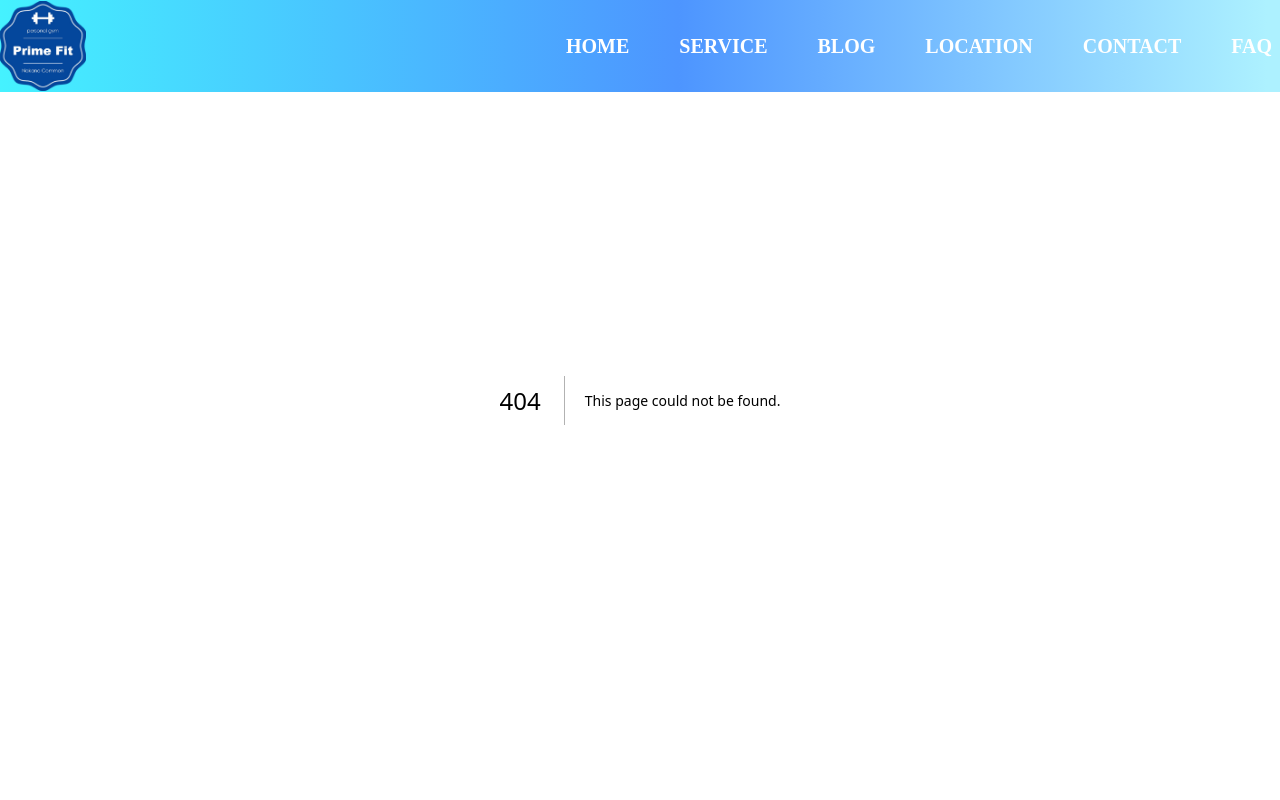
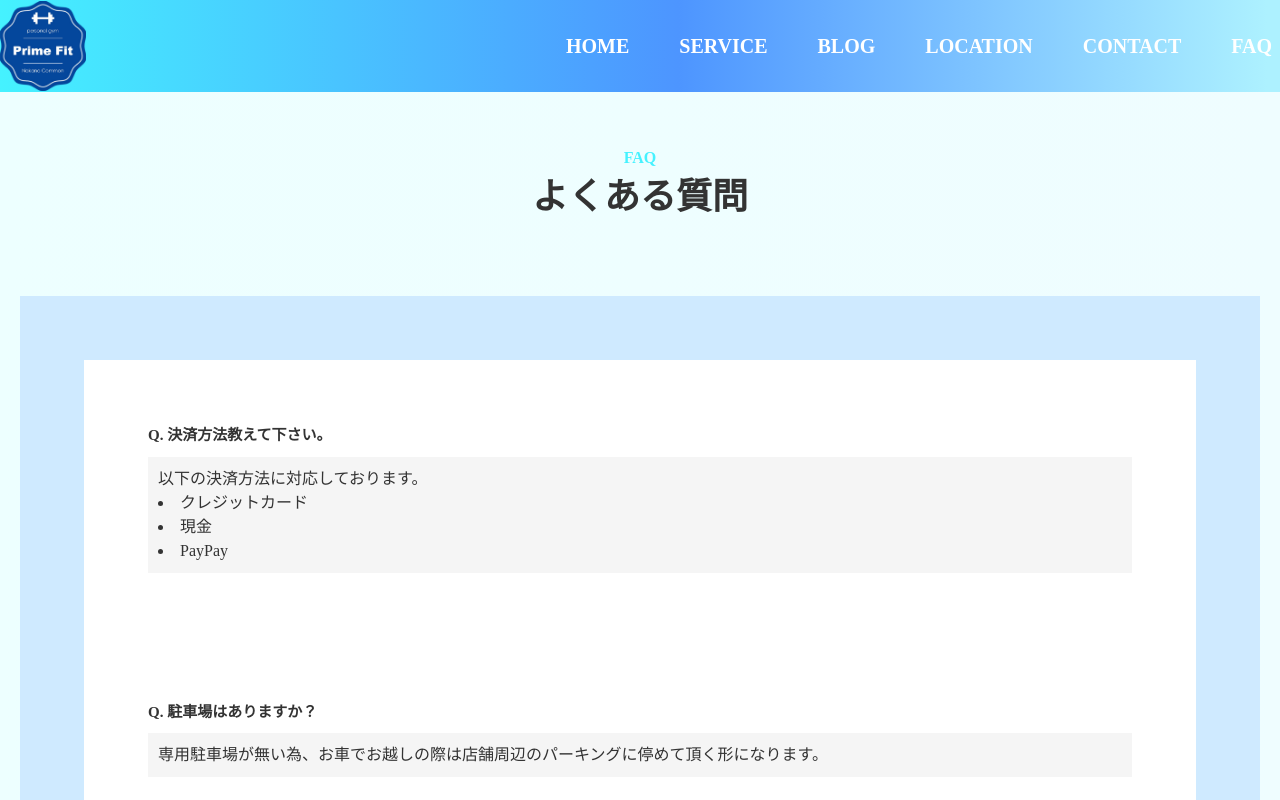
Before and after one commit to saitoshi/nakanoPrimeFit2, a Next.js app in the folder src/: page /faq in a window 1280 px wide. Before the commit this address had no page. Shown: the top 800 px of the page. Built offline with nearby package versions, Linux system fonts and the light colour scheme.

Commit message:
issue-11: added faq section

```diff
--- /dev/null
+++ b/src/app/components/CardComponents/FaqCard.tsx
@@ -0,0 +1,49 @@
+'use client';
+import './style.css';
+
+export const FaqCard = () => {
+  const faqList = [
+    {
+      question: '駐車場はありますか？',
+      answer:
+        '専用駐車場が無い為、お車でお越しの際は店舗周辺のパーキングに停めて頂く形になります。',
+    },
+    {
+      question: 'シャワーはありますが？',
+      answer: 'シャワーはないです。',
+    },
+    {
+      question:
+        '女性でも大丈夫でしょうか？ムキムキにはなりたくないですし、お肌も綺麗に保ちたいのですが。',
+      answer:
+        '目標に合わせてトレーニングメニューを決定しますので、必要な筋肉をつけ綺麗に痩せるためのトレーニングをご提供いたします。',
+    },
+  ];
+  return (
+    <>
+      <div id='faqSection'>
+        <div className='faqCard'>
+          <h3>Q. 決済方法教えて下さい。</h3>
+          <div className='answerSection'>
+            <p>
+              以下の決済方法に対応しております。
+              <li>クレジットカード</li>
+              <li>現金</li>
+              <li>PayPay</li>
+            </p>
+          </div>
+        </div>
+        {faqList.map((question) => {
+          return (
+            <div key={question.question} className='faqCard'>
+              <h3>Q. {question.question}</h3>
+              <div className='answerSection'>
+                <p>{question.answer}</p>
+              </div>
+            </div>
+          );
+        })}
+      </div>
+    </>
+  );
+};
--- a/src/app/components/CardComponents/style.css
+++ b/src/app/components/CardComponents/style.css
@@ -44,6 +44,31 @@
   -webkit-box-orient: vertical;
   font-size: 14px;
 }
+
+#faqSection {
+  background-color: #cfeaff !important;
+  padding: 5vw 5vw 50px;
+}
+
+.faqCard {
+  width: 100%;
+  background-color: white;
+  padding: 5vw;
+}
+
+.faqCard h3 {
+  text-align: left;
+  color: #333;
+  font-size: 15px;
+  font-weight: 600;
+}
+
+.answerSection {
+  margin-top: 10px;
+  padding: 10px;
+  background-color: whitesmoke;
+}
+
 @media only screen and (max-width: 600px) {
   .cardItem {
     width: 100%;
@@ -51,4 +76,7 @@
     padding: 30px;
     border-radius: 10px;
   }
+  .answerSection {
+    font-size: 14px;
+  }
 }
--- a/src/app/components/LocationCard/style.css
+++ b/src/app/components/LocationCard/style.css
@@ -37,14 +37,14 @@
     width: 100%;
     display: block;
     padding: 4px 0;
-    font-size: 1.4rem;
+    font-size: 14px;
     border-radius: 10px;
   }
   .locationCard dd {
     width: 100%;
     display: block;
     padding: 4px 8px;
-    font-size: 1.4rem;
+    font-size: 14px;
     margin-top: 5px;
   }
 }
--- /dev/null
+++ b/src/app/faq/page.tsx
@@ -0,0 +1,15 @@
+import { FaqCard } from '../components/CardComponents/FaqCard';
+
+export default function Faq() {
+  return (
+    <div id='faqPage'>
+      <div className='pageContainer'>
+        <h2>
+          <p className='subHeader'>FAQ</p>
+          <p className='mainHeader'>よくある質問</p>
+        </h2>
+        <FaqCard />
+      </div>
+    </div>
+  );
+}
--- a/src/app/globals.css
+++ b/src/app/globals.css
@@ -165,18 +165,21 @@ body {
   color: white;
   border-radius: 40px;
 }
-
+#serviceSection,
 #ownerSection {
   margin: 10px 15px;
 }
+#serviceSectionContainer,
 #locationDetailContainer,
 #ownerSectionContainer {
-  background-color: rgb(130 180 254);
-  padding: 0 40px;
+  background-color: white;
+  padding: 10px 40px;
   border-radius: 40px;
+  margin: 0 0 10px 0;
 }
 .pageContainer {
   padding: 0 20px;
+  margin: 10px 0;
 }
 .pageContainer h2 {
   padding: 54px 0 72px;
--- a/src/app/location/page.tsx
+++ b/src/app/location/page.tsx
@@ -4,10 +4,6 @@ export default function Location() {
   return (
     <div>
       <div className='pageContainer'>
-        <h2>
-          <p className='subHeader'>LOCATION</p>
-          <p className='mainHeader'>店舗情報</p>
-        </h2>
         <LocationCard />
       </div>
     </div>
--- a/src/app/page.tsx
+++ b/src/app/page.tsx
@@ -1,5 +1,8 @@
 import type { Metadata } from 'next';
 import { CSSProperties } from 'react';
+import { mockService } from './utils/models/mockModels';
+import { IService } from './constants/type';
+import { ServiceCard } from './components/CardComponents/ServiceCard';
 import { LocationCard } from './components/LocationCard/LocationCard';
 export const metadata: Metadata = {
   metadataBase: new URL('http://localhost:3000'),
@@ -65,6 +68,11 @@ export default function Home() {
             <p className='subHeader'>SERVICE</p>
             <p className='mainHeader'>提供サービス</p>
           </h2>
+          <ul className='cardList'>
+            {mockService.slice(0, 1).map((service: IService) => {
+              return <ServiceCard key={service._id} service={service} />;
+            })}
+          </ul>
         </div>
       </div>
       <div id='ownerSection'>
```
